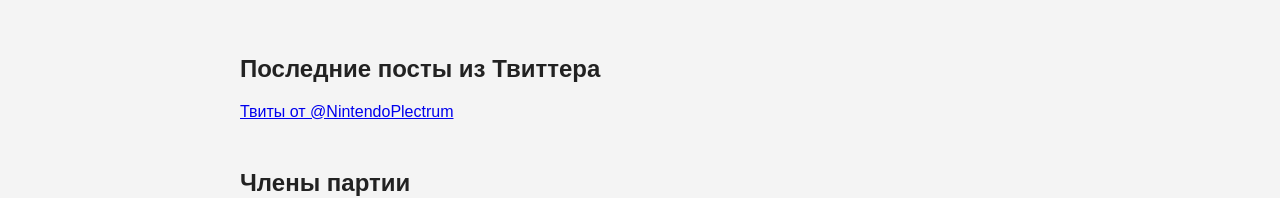
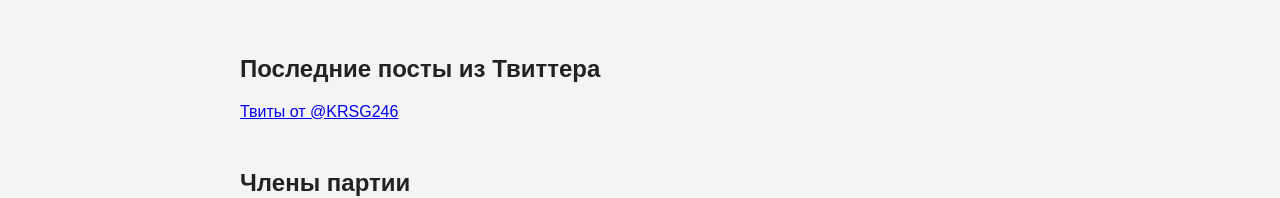
Before and after one commit to NITENDOPlectrum/nintendoplectrum.github.io, a plain HTML site: page index.html in a window 1280 px wide. Shown: the part 811-1009 px from the top of the page. Drawn offline with Linux system fonts and the light colour scheme.

Commit message:
Update index.html
Signed-off-by: NITENDOPlectrum <sayonaraboy099@gmail.com>

```diff
--- a/index.html
+++ b/index.html
@@ -33,7 +33,7 @@
     </section>
     <section id="posts">
       <h2>Последние посты из Твиттера</h2>
-      <a class="twitter-timeline" data-height="600" href="https://x.com/KRSG246">Твиты от @NintendoPlectrum</a>
+      <a class="twitter-timeline" data-height="600" href="https://x.com/KRSG246">Твиты от @KRSG246</a>
       <script async src="https://platform.twitter.com/widgets.js" charset="utf-8"></script>
     </section>
     <section id="members">
```
